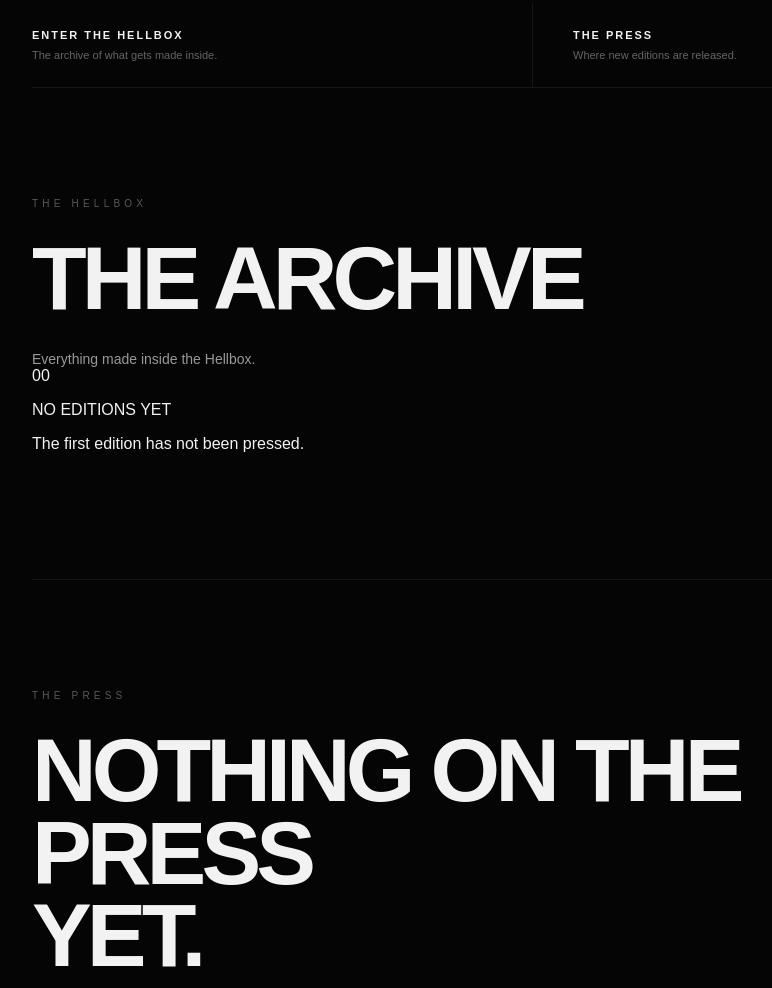
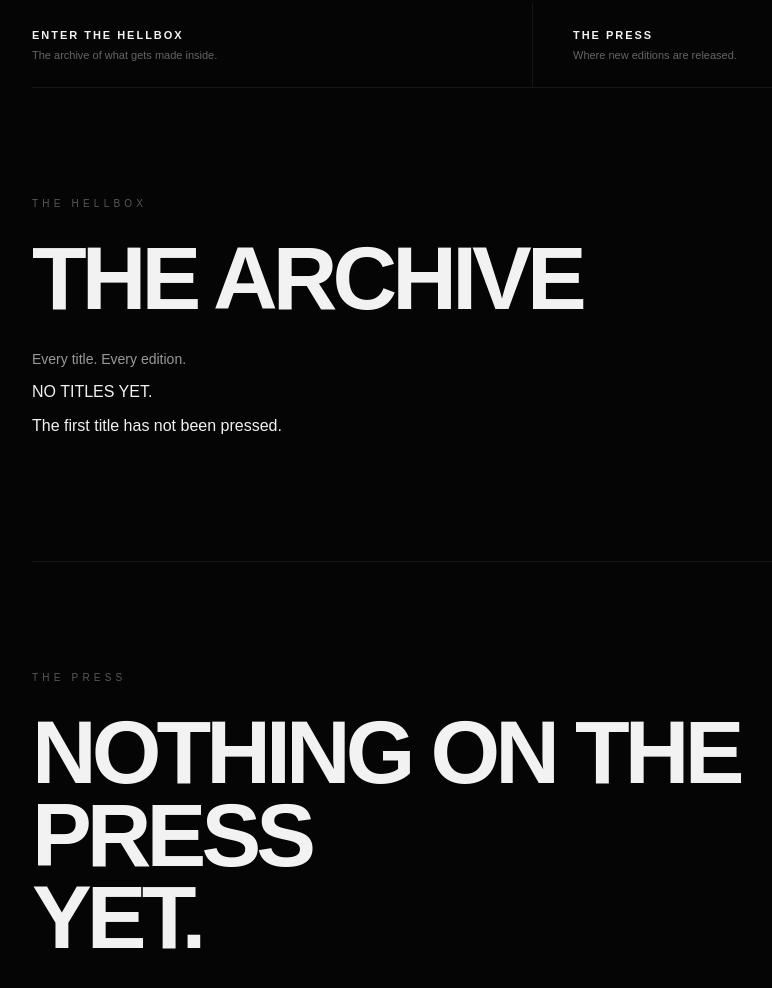
Before and after one commit to HellboxComics/hellboxcomics, a plain HTML site: page index.html in a window 1280 px wide. Shown: the part 797-1785 px from the top of the page, without its empty margins (108-880 px from the left). Drawn offline with Linux system fonts and the light colour scheme.

Commit message:
Update text content in index.html

```diff
--- a/index.html
+++ b/index.html
@@ -58,39 +58,45 @@
         <!-- ARCHIVE -->
         <section class="content-section archive-section" id="archive">
 
-            <div class="section-intro">
-                <p class="section-label">THE HELLBOX</p>
+            <p class="section-label">
+                THE HELLBOX
+            </p>
 
-                <h2>THE ARCHIVE</h2>
+            <h2>
+                THE ARCHIVE
+            </h2>
 
             <p class="section-description">
-                    Everything made inside the Hellbox.
+                Every title. Every edition.
             </p>
-            </div>
 
 
             <!--
-                EDITIONS WILL LIVE HERE.
+                TITLES WILL LIVE HERE.
 
-                When Edition 001 is ready, we will add
-                the comic card inside this container.
+                Each title will contain its own editions.
+
+                Example:
+
+                TITLE
+                    Edition 001
+                    Edition 002
+                    Edition 003
+
+                TITLE
+                    Edition 001
+                    Edition 002
             -->
 
             <div class="archive-empty">
 
-                <div class="archive-empty-number">
-                    00
-                </div>
-
-                <div class="archive-empty-copy">
                 <p class="archive-empty-label">
-                        NO EDITIONS YET
+                    NO TITLES YET.
                 </p>
 
                 <p class="archive-empty-description">
-                        The first edition has not been pressed.
+                    The first title has not been pressed.
                 </p>
-                </div>
 
             </div>
 
@@ -100,7 +106,9 @@
         <!-- PRESS -->
         <section class="content-section press-section" id="press">
 
-            <p class="section-label">THE PRESS</p>
+            <p class="section-label">
+                THE PRESS
+            </p>
 
             <h2>
                 NOTHING ON THE PRESS<br>
@@ -121,13 +129,22 @@
 
 
     <footer class="site-footer">
-        <span>HELLBOX COMICS</span>
-        <span>THE BOX IS OPEN.</span>
+
+        <span>
+            HELLBOX COMICS
+        </span>
+
+        <span>
+            THE BOX IS OPEN.
+        </span>
+
     </footer>
 
 
     <script>
+
         document.querySelectorAll('a[href^="#"]').forEach(link => {
+
             link.addEventListener("click", function(event) {
 
                 const target = document.querySelector(
@@ -135,16 +152,20 @@
                 );
 
                 if (target) {
+
                     event.preventDefault();
 
                     target.scrollIntoView({
                         behavior: "smooth",
                         block: "start"
                     });
+
                 }
 
             });
+
         });
+
     </script>
 
 </body>
```
Lines whose indentation alone changed are shown as unchanged.
